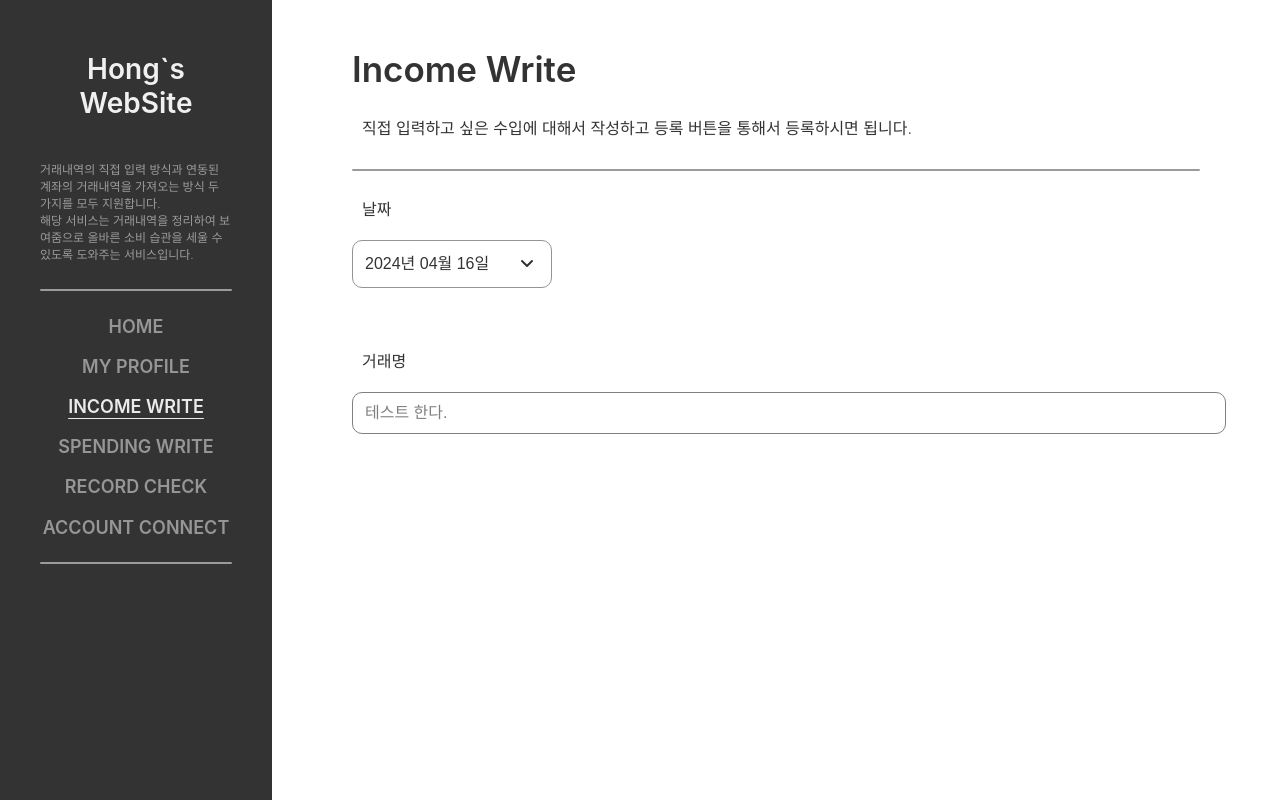
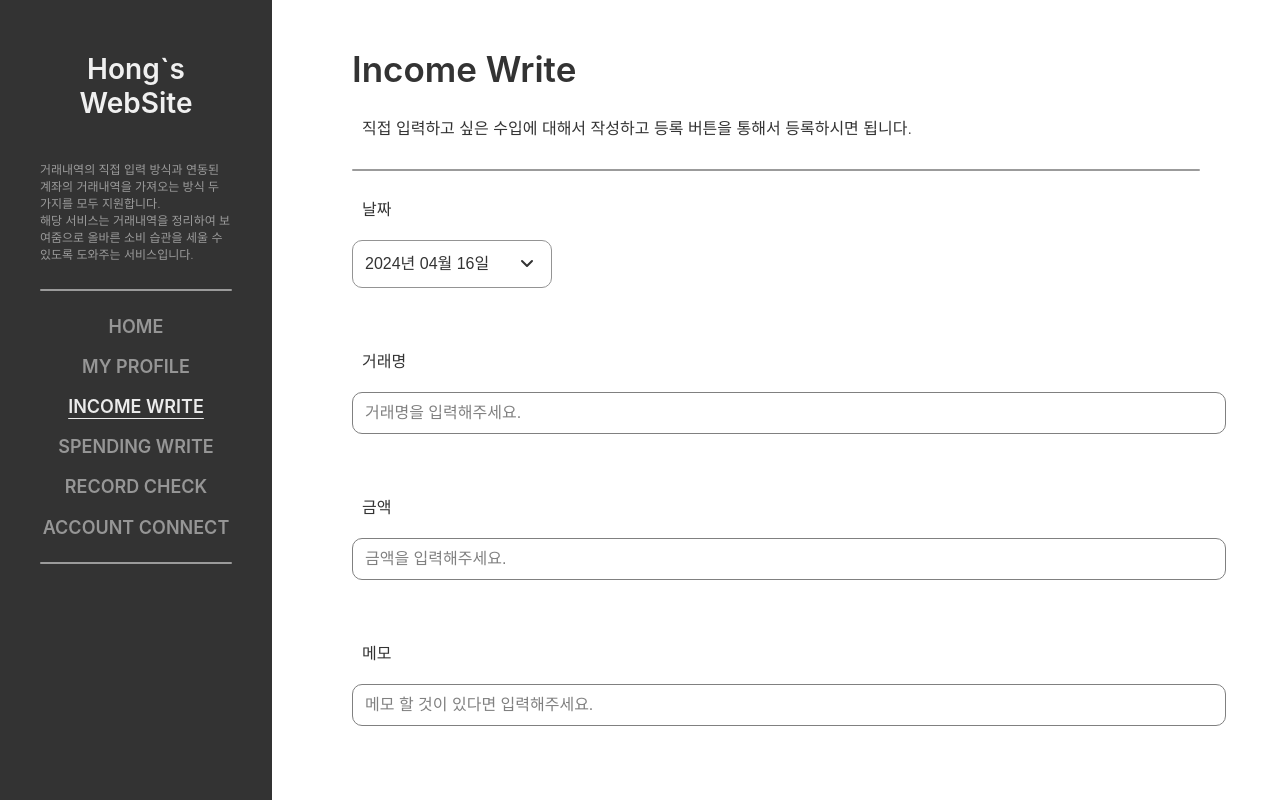
Before and after one commit to lkl4502/account_book_project, a React (Create React App) app in the folder frontend/: page /incomeWrite in a window 1280 px wide. Built offline with nearby package versions, Linux system fonts and the light colour scheme.

Commit message:
금액 입력 칸의 제한 기능

```diff
--- a/frontend/src/components/InputBox.jsx
+++ b/frontend/src/components/InputBox.jsx
@@ -18,12 +18,23 @@ const CustomInput = styled.input`
   }
 `;
 
-function InputBox({ type, value, setValue, placeholder }) {
+function InputBox({
+  type,
+  value,
+  setValue,
+  placeholder,
+  minValue,
+  maxValue,
+  step,
+}) {
   return (
     <CustomInput
       placeholder={placeholder}
       type={type}
       value={value}
+      min={minValue}
+      max={maxValue}
+      step={step}
       onChange={(e) => setValue(e.target.value)}
     ></CustomInput>
   );
--- a/frontend/src/pages/IncomeWrite.jsx
+++ b/frontend/src/pages/IncomeWrite.jsx
@@ -8,6 +8,23 @@ import InputBox from "../components/InputBox";
 function IncomeWrite() {
   const [date, setDate] = useState(new Date());
   const [content, setContent] = useState("");
+  const [sum, setSum] = useState();
+  const [memo, setMemo] = useState("");
+
+  const sumHandleChange = (e) => {
+    if (e > 0) {
+      if (e.length > 8) {
+        if (e > 99999999) {
+          alert("최대 99,999,999원 까지 입력 가능");
+        }
+        e = e.slice(0, 8);
+      }
+    } else {
+      e = 1;
+      alert("0원 이하의 값은 입력할 수 없습니다.");
+    }
+    setSum(e);
+  };
 
   return (
     <>
@@ -34,7 +51,32 @@ function IncomeWrite() {
         type={"text"}
         value={content}
         setValue={setContent}
-        placeholder={"테스트 한다."}
+        placeholder={"거래명을 입력해주세요."}
+      />
+
+      <Text border={false} margin={"50px 0px 10px 0px"}>
+        금액
+      </Text>
+
+      <InputBox
+        type={"number"}
+        value={sum}
+        setValue={sumHandleChange}
+        placeholder={"금액을 입력해주세요."}
+        minValue={1}
+        maxValue={99999999}
+        step={10}
+      />
+
+      <Text border={false} margin={"50px 0px 10px 0px"}>
+        메모
+      </Text>
+
+      <InputBox
+        type={"text"}
+        value={memo}
+        setValue={setMemo}
+        placeholder={"메모 할 것이 있다면 입력해주세요."}
       />
     </>
   );
```
